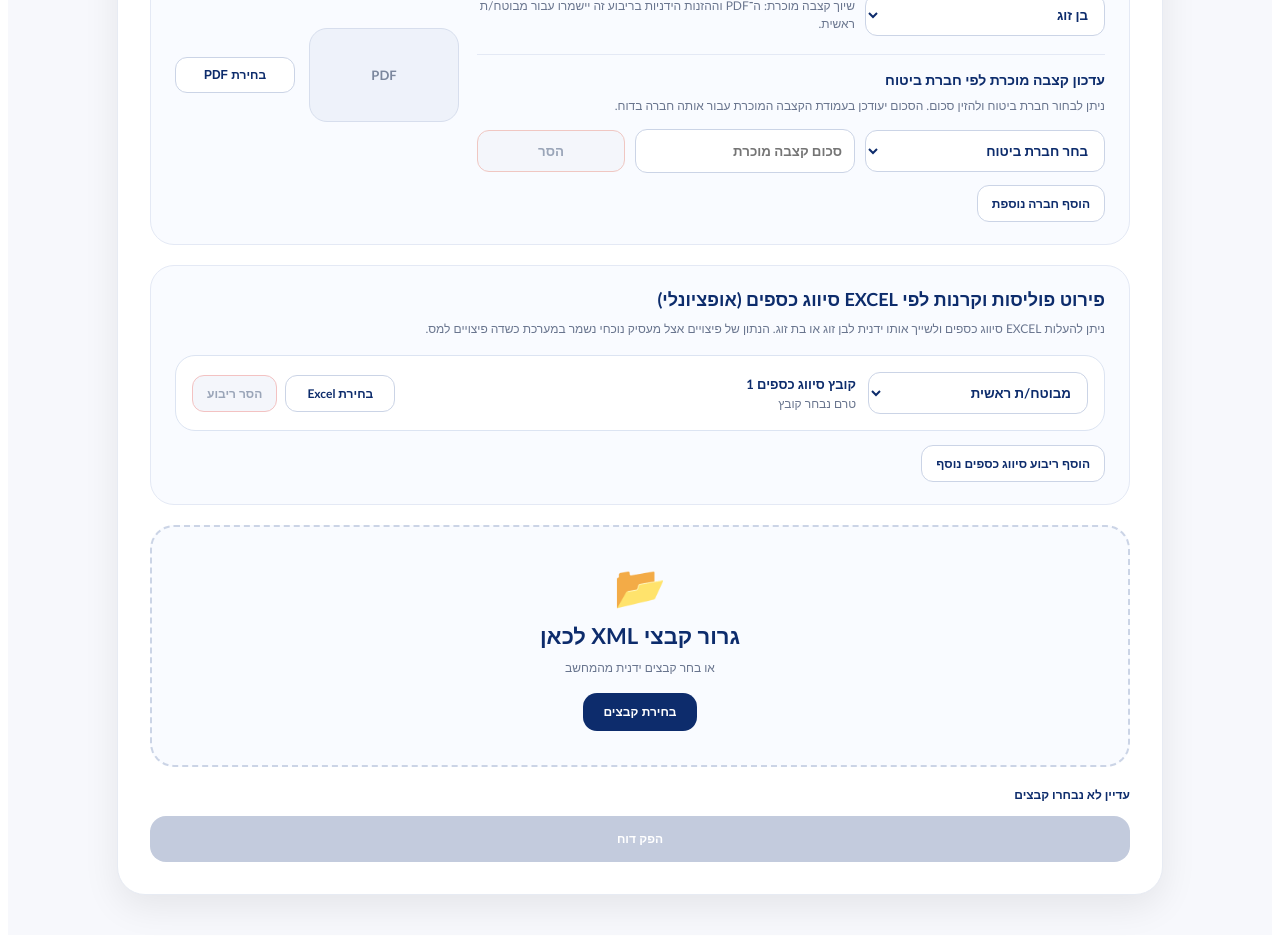
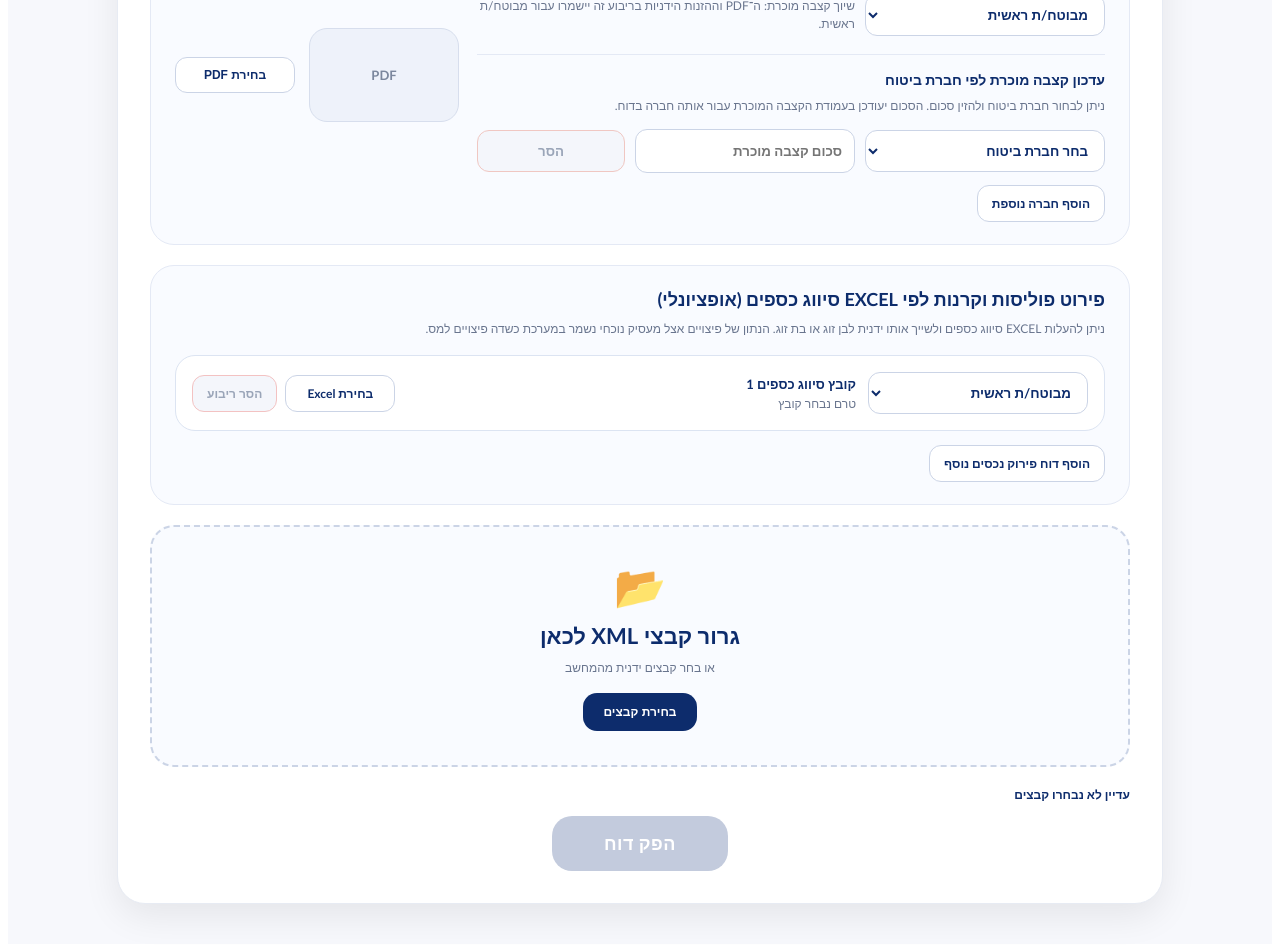
Before and after one commit to nirhilu-design/new-layout, a React (Vite) app: page / in a window 1280 px wide. Shown: the part 695-1647 px from the top of the page. Built offline with nearby package versions, Linux system fonts and the light colour scheme.

Commit message:
Upload page: fix spouse dropdown labels, styled Excel hover tooltip, rename asset breakdown button, modern generate-report button

```diff
--- a/UploadPage.jsx
+++ b/UploadPage.jsx
@@ -415,6 +415,8 @@ export default function UploadPage({ setReportData }) {
         amount: "",
       },
     ]);
+
+  const [hoveredExcelId, setHoveredExcelId] = useState(null);
 
   const fileInputRef = useRef(null);
   const logoInputRef = useRef(null);
@@ -2269,13 +2271,15 @@ export default function UploadPage({ setReportData }) {
                         justifyContent: "flex-end",
                       }}
                     >
+                      <div style={{ position: "relative", display: "inline-block" }}>
                         <button
                           type="button"
-                        title="מקור הנתונים קובץ הורדה מפקדיקט"
                           onClick={() =>
                             document.getElementById(`${item.id}-input`)?.click()
                           }
                           disabled={item.loading}
+                          onMouseEnter={() => setHoveredExcelId(`s28-${item.id}`)}
+                          onMouseLeave={() => setHoveredExcelId(null)}
                           style={{
                             background: "#ffffff",
                             color: "#0d2c6c",
@@ -2291,6 +2295,26 @@ export default function UploadPage({ setReportData }) {
                         >
                           בחירת Excel
                         </button>
+                        {hoveredExcelId === `s28-${item.id}` && (
+                          <div style={{
+                            position: "absolute",
+                            bottom: "calc(100% + 8px)",
+                            right: 0,
+                            background: "#0d2c6c",
+                            color: "#fff",
+                            fontSize: 11,
+                            fontWeight: 700,
+                            fontFamily: "Calibri, sans-serif",
+                            padding: "6px 10px",
+                            borderRadius: 8,
+                            whiteSpace: "nowrap",
+                            zIndex: 10,
+                            boxShadow: "0 4px 12px rgba(0,0,0,0.18)",
+                          }}>
+                            מקור הנתונים קובץ הורדה מפקדיקט
+                          </div>
+                        )}
+                      </div>
 
                       {item.fileName && (
                         <button
@@ -2440,8 +2464,8 @@ export default function UploadPage({ setReportData }) {
                     fontFamily: "Calibri, sans-serif",
                   }}
                 >
-                  <option value="spouseA">בן זוג</option>
-                  <option value="spouseB">בת זוג</option>
+                  <option value="spouseA">מבוטח/ת ראשית</option>
+                  <option value="spouseB">בן/בת זוג</option>
                 </select>
 
                 <div
@@ -2858,13 +2882,15 @@ export default function UploadPage({ setReportData }) {
                         justifyContent: "flex-end",
                       }}
                     >
+                      <div style={{ position: "relative", display: "inline-block" }}>
                         <button
                           type="button"
-                        title="מקור הנתונים קובץ הורדה מפקדיקט"
                           onClick={() =>
                             document.getElementById(`${item.id}-input`)?.click()
                           }
                           disabled={item.loading}
+                          onMouseEnter={() => setHoveredExcelId(`cc-${item.id}`)}
+                          onMouseLeave={() => setHoveredExcelId(null)}
                           style={{
                             background: "#ffffff",
                             color: "#0d2c6c",
@@ -2880,6 +2906,26 @@ export default function UploadPage({ setReportData }) {
                         >
                           בחירת Excel
                         </button>
+                        {hoveredExcelId === `cc-${item.id}` && (
+                          <div style={{
+                            position: "absolute",
+                            bottom: "calc(100% + 8px)",
+                            right: 0,
+                            background: "#0d2c6c",
+                            color: "#fff",
+                            fontSize: 11,
+                            fontWeight: 700,
+                            fontFamily: "Calibri, sans-serif",
+                            padding: "6px 10px",
+                            borderRadius: 8,
+                            whiteSpace: "nowrap",
+                            zIndex: 10,
+                            boxShadow: "0 4px 12px rgba(0,0,0,0.18)",
+                          }}>
+                            מקור הנתונים קובץ הורדה מפקדיקט
+                          </div>
+                        )}
+                      </div>
 
                       {item.fileName && (
                         <button
@@ -2952,7 +2998,7 @@ export default function UploadPage({ setReportData }) {
               fontFamily: "Calibri, sans-serif",
             }}
           >
-            הוסף ריבוע סיווג כספים נוסף
+            הוסף דוח פירוק נכסים נוסף
           </button>
         </div>
 
@@ -3133,27 +3179,36 @@ export default function UploadPage({ setReportData }) {
           </div>
         )}
 
+        <div style={{ display: "flex", justifyContent: "center", marginTop: 8 }}>
           <button
             type="button"
             onClick={handleAnalyzeFiles}
             disabled={loading || selectedFiles.length === 0}
             style={{
-            width: "100%",
-            padding: "16px 20px",
+              padding: "16px 52px",
               background:
-              loading || selectedFiles.length === 0 ? "#c3cbdd" : "#0d2c6c",
+                loading || selectedFiles.length === 0
+                  ? "#c3cbdd"
+                  : "linear-gradient(135deg, #0d2c6c 0%, #1a4fa8 100%)",
               color: "#fff",
               border: "none",
-            borderRadius: 16,
-            fontSize: 12,
-            fontWeight: 800,
+              borderRadius: 20,
+              fontSize: 18,
+              fontWeight: 900,
+              fontFamily: "Calibri, sans-serif",
               cursor:
                 loading || selectedFiles.length === 0 ? "not-allowed" : "pointer",
               transition: "all 0.2s ease",
+              boxShadow:
+                loading || selectedFiles.length === 0
+                  ? "none"
+                  : "0 8px 24px rgba(13,44,108,0.32)",
+              letterSpacing: "0.5px",
             }}
           >
             {loading ? "מנתח קבצים..." : "הפק דוח"}
           </button>
+        </div>
 
         {loading && (
           <div
```
Lines whose indentation alone changed are shown as unchanged.
